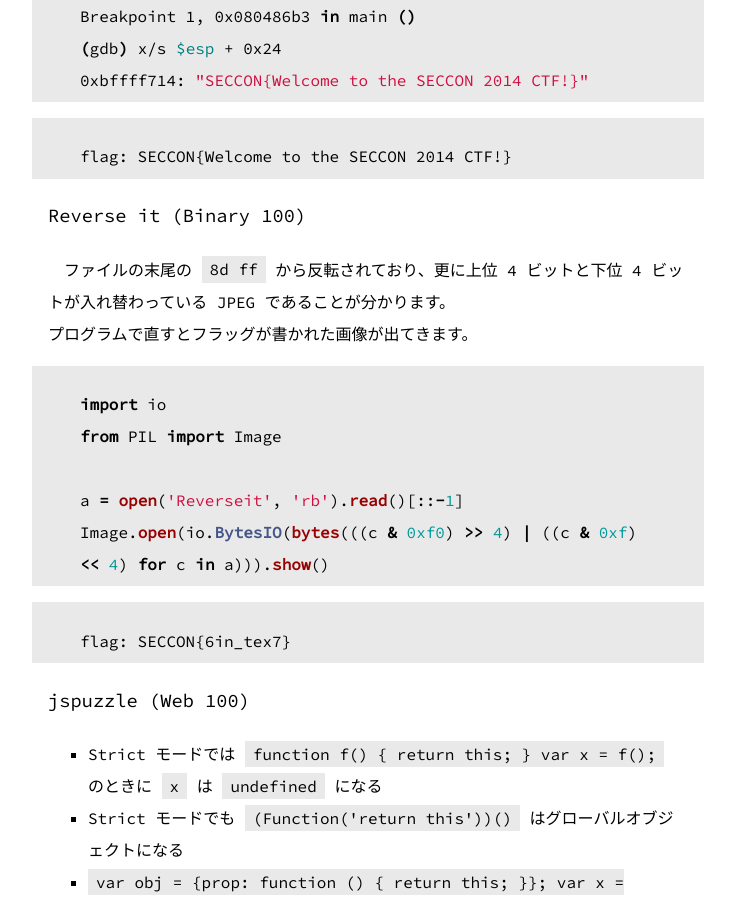
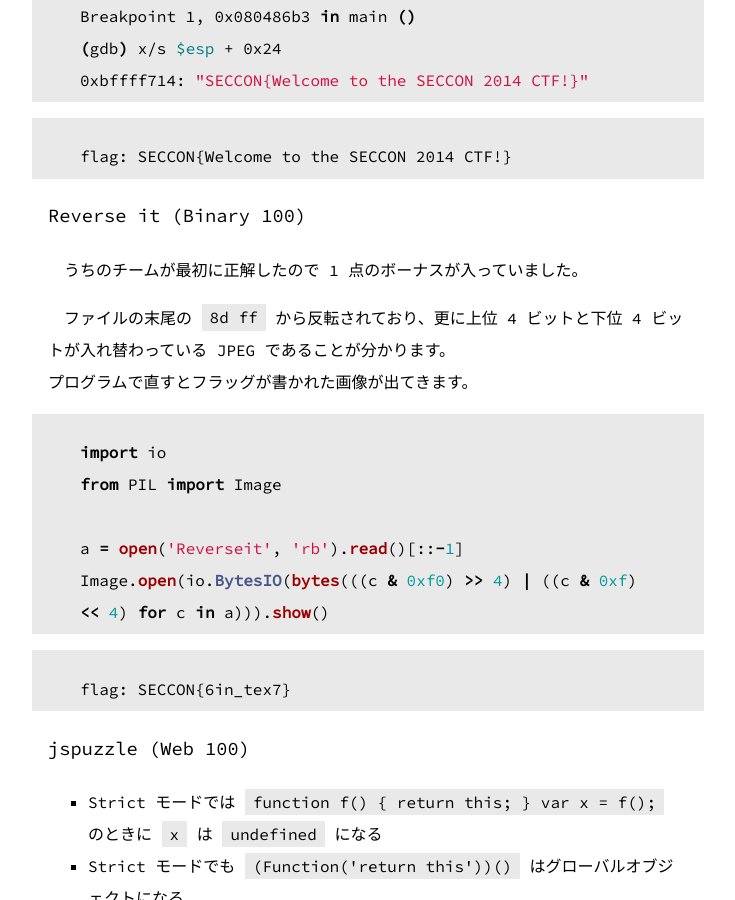
Before and after one commit to st98/diary, a Jekyll site: the page built from _posts/2014-12-07-seccon.md, in a window 1280 px wide and 900 px high, scrolled down 2691 px. Shown: the whole window, without its empty margins (272-1007 px from the left). Built offline with Jekyll 4.4.1, drawn with Linux system fonts in a browser that asks for light colours; Markdown is read by kramdown in place of the engine named in the settings.

Commit message:
オンライン予選 (英語) に追記

````diff
--- a/_posts/2014-12-07-seccon.md
+++ b/_posts/2014-12-07-seccon.md
@@ -73,6 +73,8 @@
 ```
 
 ### Reverse it (Binary 100)
+うちのチームが最初に正解したので 1 点のボーナスが入っていました。
+
 ファイルの末尾の `8d ff` から反転されており、更に上位 4 ビットと下位 4 ビットが入れ替わっている JPEG であることが分かります。
 プログラムで直すとフラッグが書かれた画像が出てきます。
 
````
